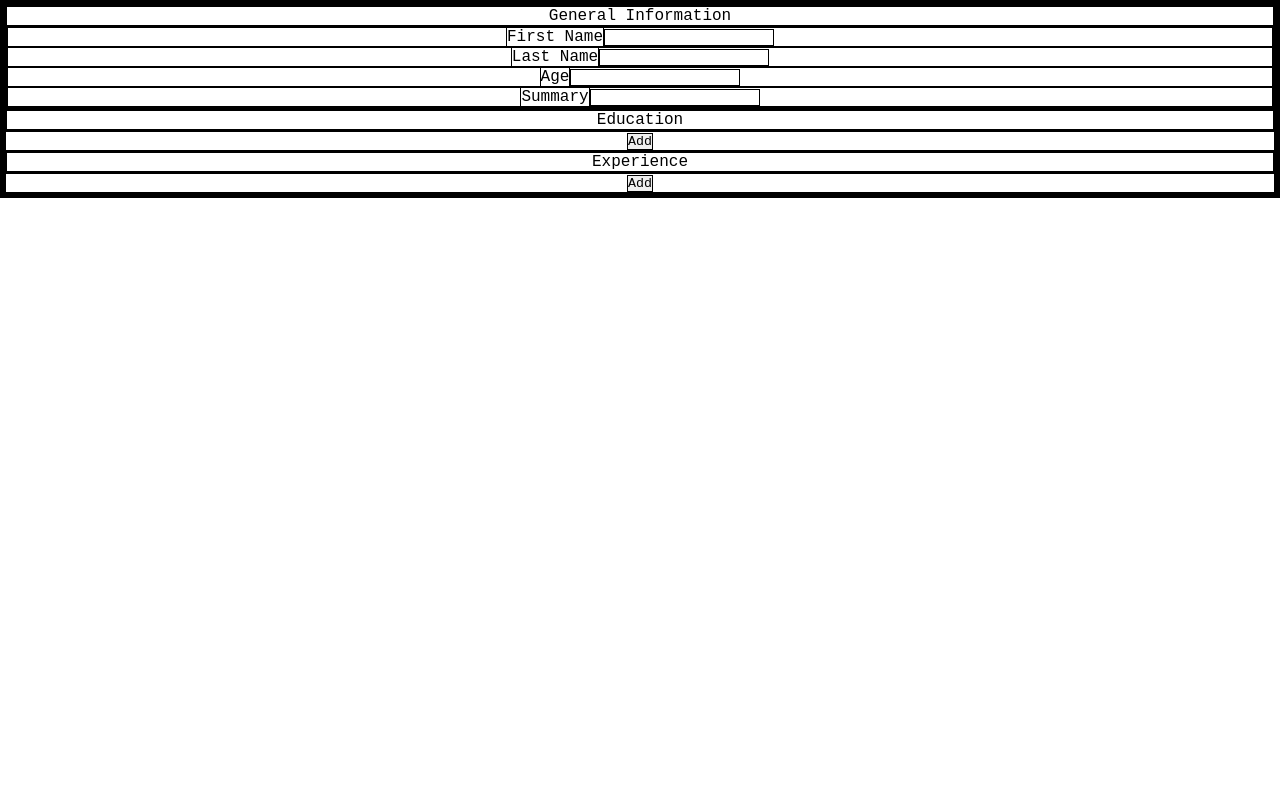
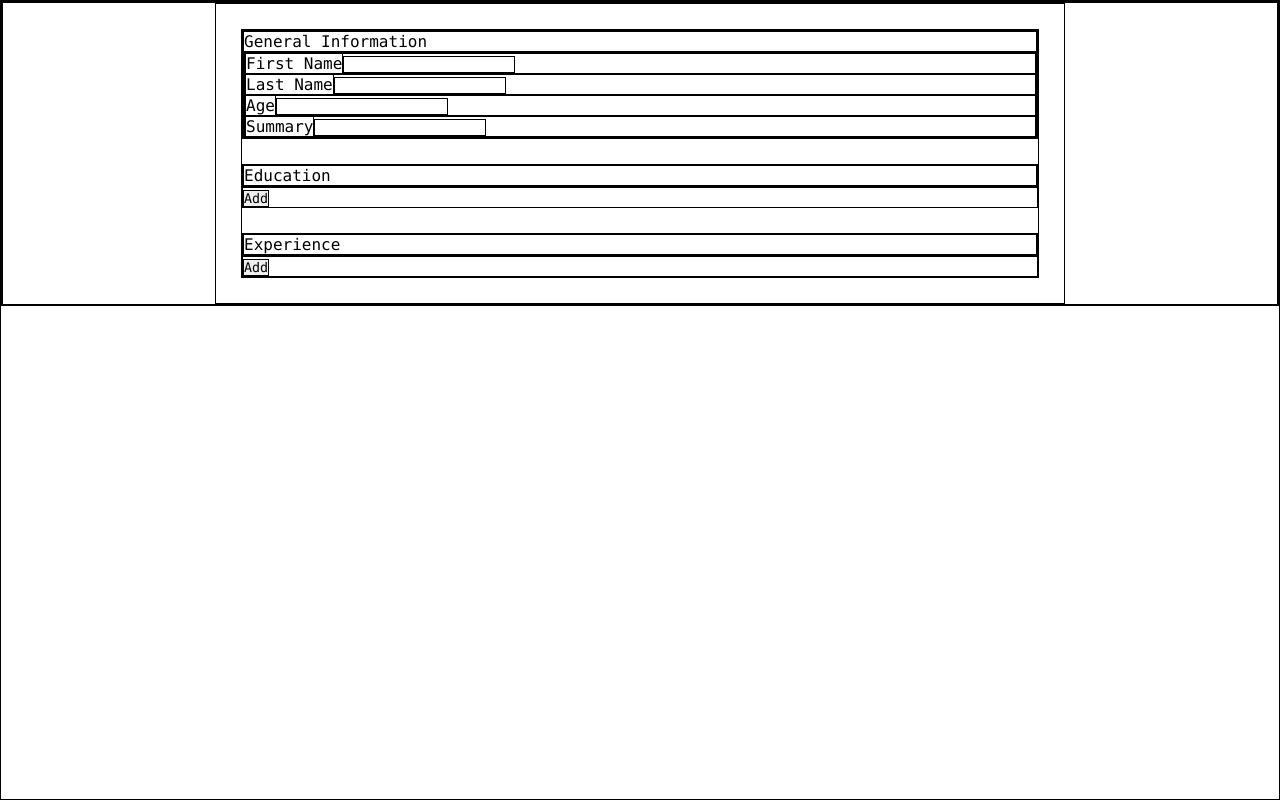
Before and after one commit to benjyongzh/odin-javascript, a React (Create React App) app in the folder projects/resume-builder/: page / in a window 1280 px wide. Built offline with nearby package versions, Linux system fonts and the light colour scheme.

Commit message:
Add styling for App and index.

```diff
--- a/projects/resume-builder/src/index.js
+++ b/projects/resume-builder/src/index.js
@@ -1,6 +1,6 @@
 import React from 'react';
 import ReactDOM from 'react-dom/client';
-// import './index.css';
+import './styles/index.css';
 import App from './App';
 
 const root = ReactDOM.createRoot(document.getElementById('root'));
--- a/projects/resume-builder/src/styles/App.css
+++ b/projects/resume-builder/src/styles/App.css
@@ -1,13 +1,11 @@
-* {
-  border: 1px solid black;
-  list-style: none;
-  margin: 0;
-  padding: 0;
-  outline: none;
-  text-decoration: none;
-  font-family: 'Courier New', Courier, monospace;
+.App {
+  width: min(100%, 850px);
+  padding: 25px;
+  margin: auto;
 }
 
-.App {
-  text-align: center;
+form {
+  display: grid;
+  grid-auto-flow: row;
+  gap: 25px;
 }
--- a/projects/resume-builder/src/styles/index.css
+++ b/projects/resume-builder/src/styles/index.css
@@ -1,13 +1,20 @@
-body {
+* {
+  border: 1px solid black;
+  list-style: none;
   margin: 0;
-  font-family: -apple-system, BlinkMacSystemFont, 'Segoe UI', 'Roboto', 'Oxygen',
-    'Ubuntu', 'Cantarell', 'Fira Sans', 'Droid Sans', 'Helvetica Neue',
-    sans-serif;
-  -webkit-font-smoothing: antialiased;
-  -moz-osx-font-smoothing: grayscale;
+  padding: 0;
+  outline: none;
+  text-decoration: none;
+  font-family: source-code-pro, Menlo, Monaco, Consolas, 'Courier New',
+    monospace;
+  box-sizing: border-box;
 }
 
-code {
-  font-family: source-code-pro, Menlo, Monaco, Consolas, 'Courier New',
-    monospace;
+:root {
+  height: 100vh;
+  width: 100vw;
+  /* display: flex;
+  flex-direction: column;
+  align-items: center;
+  justify-content: flex-start; */
 }
```
